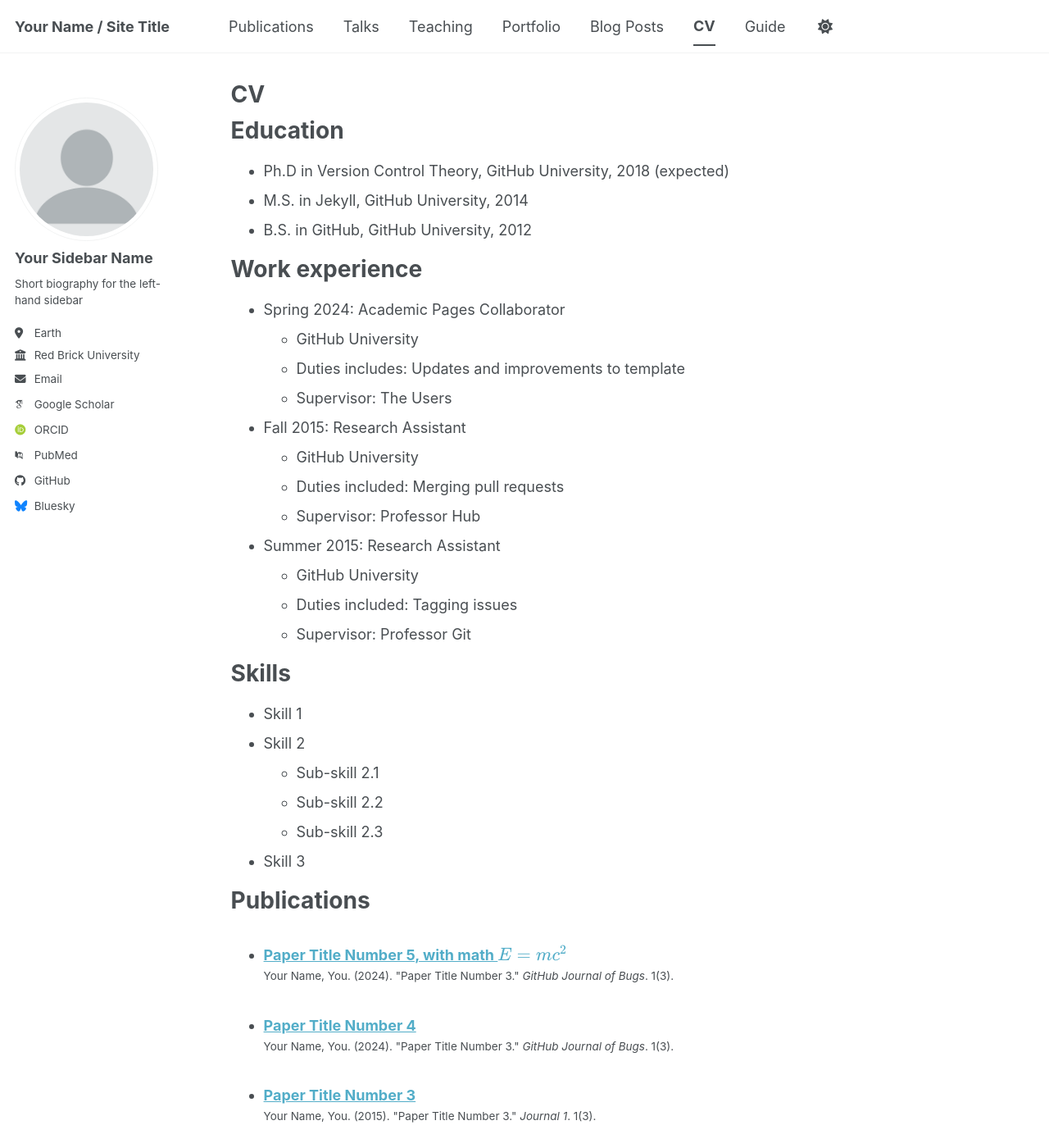
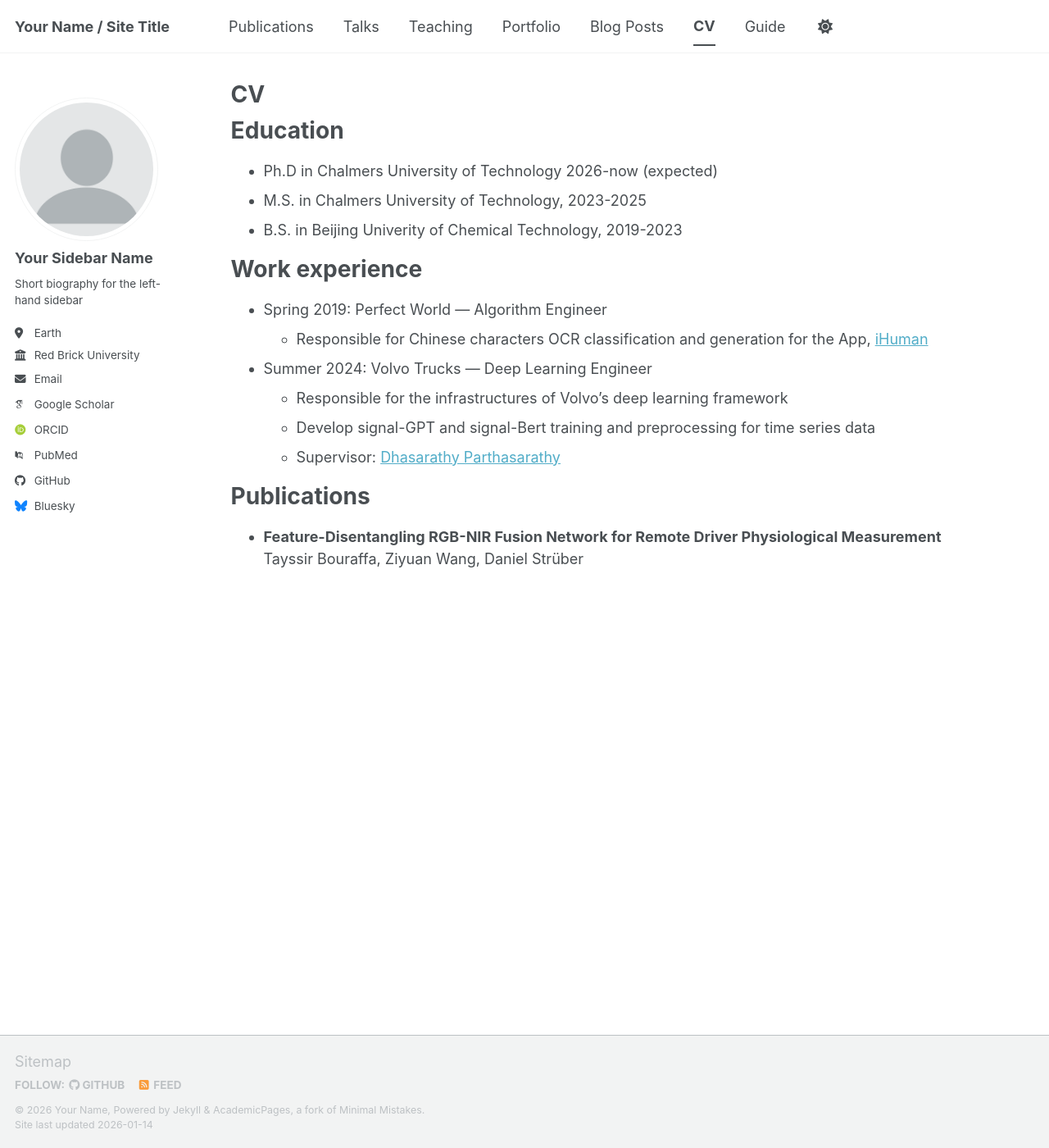
Before and after one commit to Stanwang218/Stanwang218.github.io, a Jekyll site: the page built from _pages/cv.md, in a window 1280 px wide and 1400 px high. Shown: the whole window at 82% size. Built offline with Jekyll 4.4.1, drawn with Linux system fonts in a browser that asks for light colours; some web fonts are replaced; a script bundle is joined from its source files by our own code; library files that are not in the unit come from our copies; some of the changed text lies outside the part shown.

Commit message:
cv update

```diff
--- a/_pages/cv.md
+++ b/_pages/cv.md
@@ -11,43 +11,55 @@ redirect_from:
 
 Education
 ======
-* Ph.D in Version Control Theory, GitHub University, 2018 (expected)
-* M.S. in Jekyll, GitHub University, 2014
-* B.S. in GitHub, GitHub University, 2012
+* Ph.D in Chalmers University of Technology 2026-now (expected)
+* M.S. in Chalmers University of Technology, 2023-2025
+* B.S. in Beijing Univerity of Chemical Technology, 2019-2023
 
 Work experience
 ======
-* Spring 2024: Academic Pages Collaborator
-  * GitHub University
-  * Duties includes: Updates and improvements to template
-  * Supervisor: The Users
+* Spring 2019: Perfect World --- Algorithm Engineer
+  * Responsible for Chinese characters OCR classification and generation for the App, [iHuman](https://www.ihuman.com)
 
-* Fall 2015: Research Assistant
-  * GitHub University
-  * Duties included: Merging pull requests
-  * Supervisor: Professor Hub
+* Summer 2024: Volvo Trucks --- Deep Learning Engineer
+  * Responsible for the infrastructures of Volvo’s deep learning framework
+  * Develop signal-GPT and signal-Bert training and preprocessing for time series data
+  * Supervisor: [Dhasarathy Parthasarathy](https://scholar.google.com/citations?user=6X-hv9AAAAAJ&hl=en)
 
-* Summer 2015: Research Assistant
-  * GitHub University
-  * Duties included: Tagging issues
-  * Supervisor: Professor Git
 
-Skills
+<!-- Skills
 ======
 * Skill 1
 * Skill 2
   * Sub-skill 2.1
   * Sub-skill 2.2
   * Sub-skill 2.3
-* Skill 3
+* Skill 3 -->
 
 Publications
 ======
+
+<ul>
+  <li>
+    <strong>Feature-Disentangling RGB-NIR Fusion Network for Remote Driver Physiological Measurement</strong><br>
+    Tayssir Bouraffa, Ziyuan Wang, Daniel Strüber <br>
+    <!-- <a href="https://arxiv.org/abs/xxxx.xxxxx">链接</a> -->
+  </li>
+
+  <!-- <li>
+    <strong>论文标题 2</strong><br>
+    作者：XXX，XXX<br>
+    <a href="https://doi.org/xxxx">链接</a>
+  </li>
+</ul> -->
+
+
+<!-- Publications
+======
   <ul>{% for post in site.publications reversed %}
     {% include archive-single-cv.html %}
-  {% endfor %}</ul>
+  {% endfor %}</ul> -->
 
-Talks
+<!-- Talks
 ======
   <ul>{% for post in site.talks reversed %}
     {% include archive-single-talk-cv.html  %}
@@ -61,4 +73,4 @@ Teaching
 
 Service and leadership
 ======
-* Currently signed in to 43 different slack teams
+* Currently signed in to 43 different slack teams -->
```
